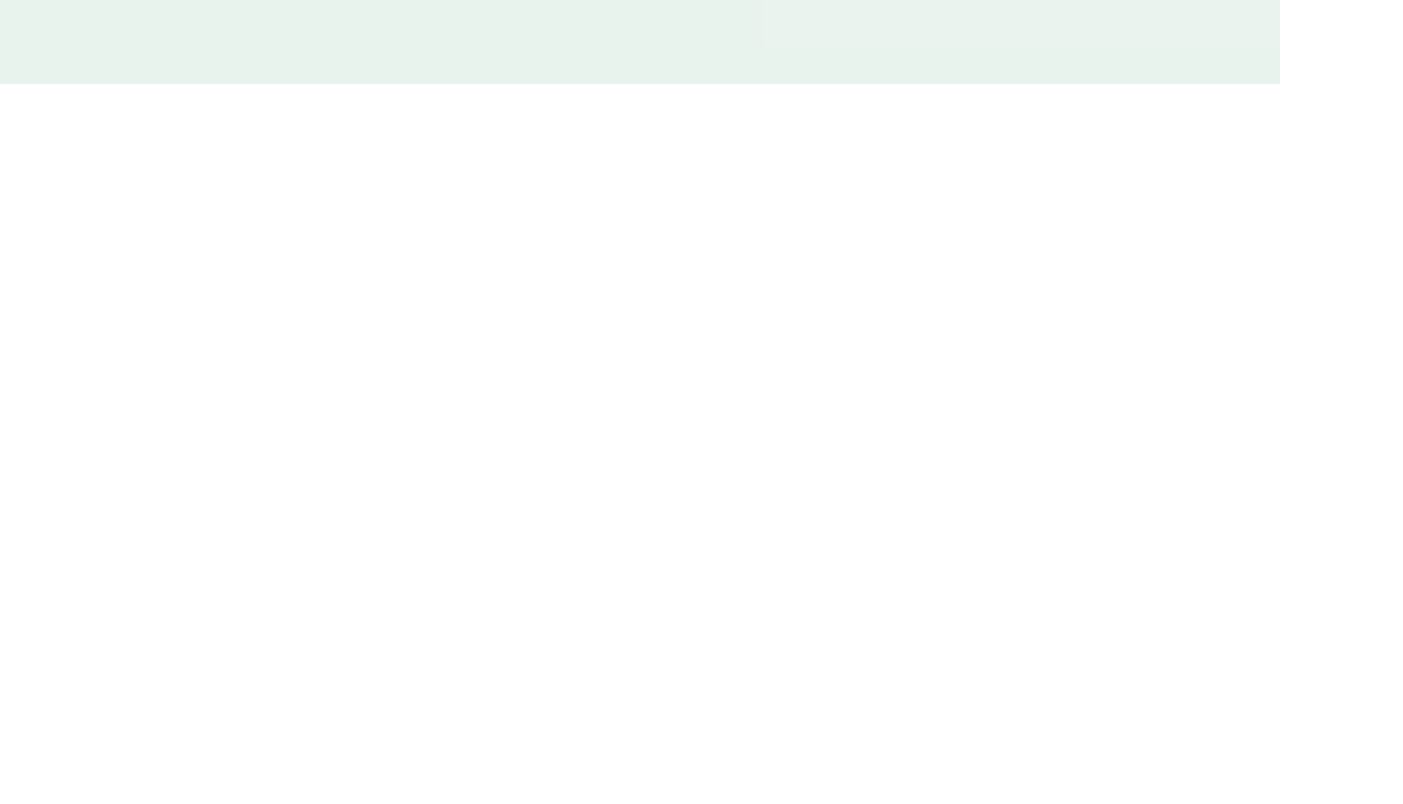
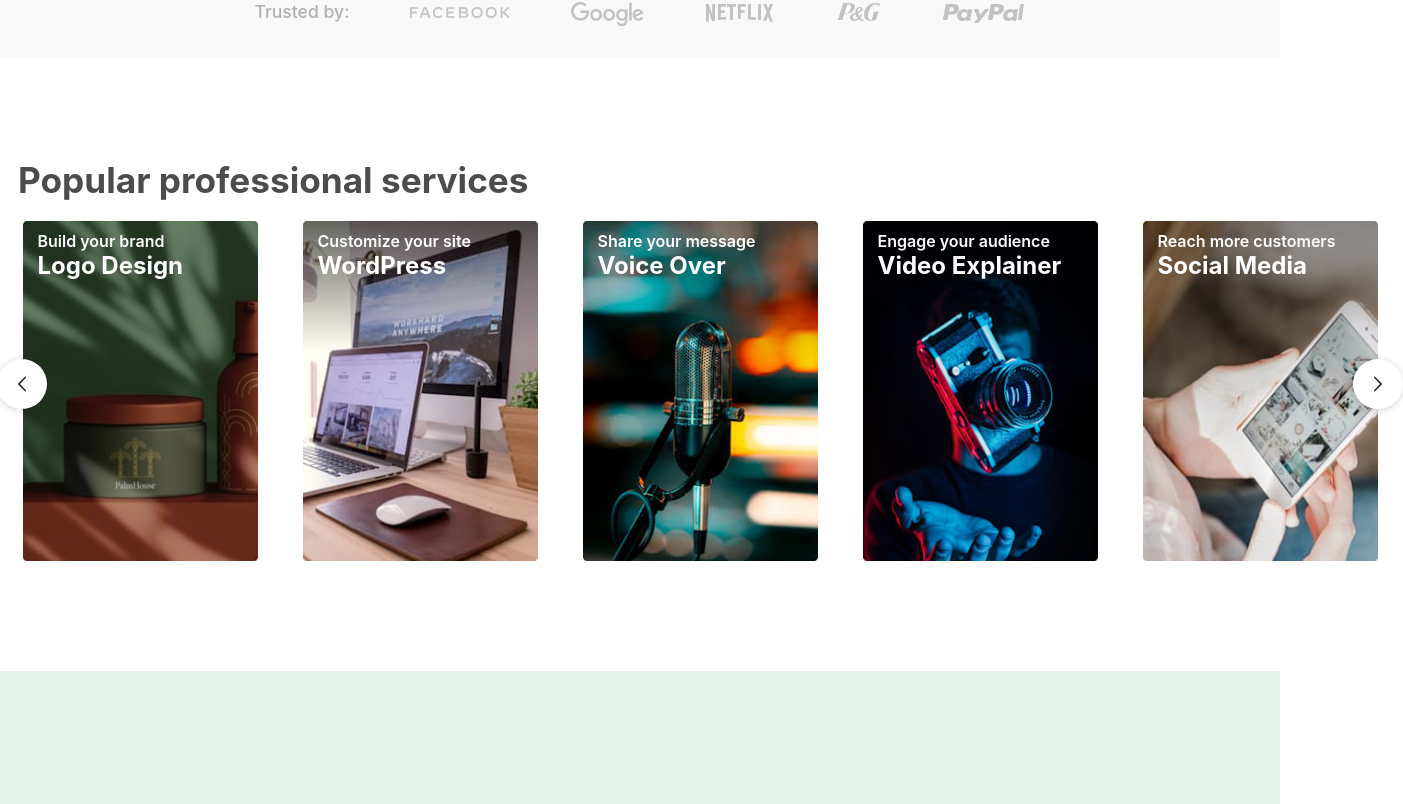
Before and after one commit to sina-olfati/fiverr-sample, a React (Create React App) app: page / in a window 1280 px wide. Shown: the part 716-1520 px from the top of the page, 1403 px wide, since content can reach past the window. Built offline with nearby package versions, Linux system fonts and the light colour scheme; the HTML template or start-up script is replaced by a standard one.

Commit message:
Services: made the shading better

```diff
--- a/src/components/home/Fingertips.css
+++ b/src/components/home/Fingertips.css
@@ -6,6 +6,7 @@
     flex-direction: row;
     align-items: center;
     justify-content: space-between;
+    font-family: Arial, Helvetica, sans-serif;;
 }
 
 .fingertips-container .texts {
@@ -59,7 +60,6 @@
 }
 
 .fingertips-container .video {
-    border: solid 1px;
     width: 50%;
     display: flex;
     align-items: center;
--- a/src/components/home/Services.css
+++ b/src/components/home/Services.css
@@ -2,7 +2,7 @@
     position: relative;
     width: 1400px;
     margin: 80px auto;
-    padding: 0 0 100px 0;
+    padding: 0 0 30px 0;
 }
 
 .services-container {
@@ -16,7 +16,7 @@
 }
 
 .services-container h1 {
-    color: rgba(0, 0, 0, 0.8);
+    color: rgba(0, 0, 0, 0.7);
     font-size: 2.2rem;
     margin: 20px 18px;
 }
@@ -44,17 +44,36 @@
     position: relative;
     width: 235px;
     height: 340px;
-    border-radius: 5px;
+    border-radius: 2px;
     background-color: gray;
     overflow: hidden;
+    transition: 0.5s;
 }
 
-.services-container .item:hover::before {
+.services-container .item .shadow {
+    position: absolute;
+    inset: 0;
+    background-color: rgba(255, 255, 255, 0.0);
+    transition: 0.5s;
+}
+.services-container .item .shadow:hover {
+    background-color: rgba(255, 255, 255, 0.15);
+}
+
+
+
+/* .services-container .item:hover::before {
     content: '';
     position: absolute;
     inset: 0;
     background-color: rgba(255, 255, 255, 0.1);
+    animation: whiter 0.5s;
 }
+
+@keyframes whiter {
+    from {background-color: rgba(255, 255, 255, 0.0)}
+    to {background-color: rgba(255, 255, 255, 0.1)}
+  } */
 
 .services-container .item img {
     width: 100%;
@@ -94,11 +113,11 @@
 
 
 .services .right-button {
-    right: -8px;
+    right: -3px;
     top: 220px;
 }
 .services .left-button {
-    left: -8px;
+    left: -3px;
     top: 220px;
 }
 
--- a/src/components/home/Services.js
+++ b/src/components/home/Services.js
@@ -27,6 +27,7 @@ const Services = () => {
 
         <div className='one'>
             <div className='item'>
+                <div className='shadow'></div>
                     <img src={a1} />
                 <div className='texts'>
                     <p>Build your brand</p>
@@ -34,6 +35,7 @@ const Services = () => {
                 </div>
             </div>
             <div className='item'>
+                <div className='shadow'></div>
                 <img src={a2} />
                 <div className='texts'>
                     <p>Customize your site</p>
@@ -41,6 +43,7 @@ const Services = () => {
                 </div>
             </div>
             <div className='item'>
+                <div className='shadow'></div>
                 <img src={a3} />
                 <div className='texts'>
                     <p>Share your message</p>
@@ -48,6 +51,7 @@ const Services = () => {
                 </div>
             </div>
             <div className='item'>
+                <div className='shadow'></div>
                 <img src={a4} />
                 <div className='texts'>
                     <p>Engage your audience</p>
@@ -55,6 +59,7 @@ const Services = () => {
                 </div>
             </div>
             <div className='item'>
+                <div className='shadow'></div>
                 <img src={a5} />
                 <div className='texts'>
                     <p>Reach more customers</p>
@@ -65,6 +70,7 @@ const Services = () => {
 
         <div className='two'>
         <div className='item'>
+            <div className='shadow'></div>
                     <img src={a6} />
                 <div className='texts'>
                     <p>Unlock growth online</p>
@@ -72,6 +78,7 @@ const Services = () => {
                 </div>
             </div>
             <div className='item'>
+                <div className='shadow'></div>
                 <img src={a7} />
                 <div className='texts'>
                     <p>Color your dreams</p>
@@ -79,6 +86,7 @@ const Services = () => {
                 </div>
             </div>
             <div className='item'>
+                <div className='shadow'></div>
                 <img src={a8} />
                 <div className='texts'>
                     <p>Go global</p>
@@ -86,6 +94,7 @@ const Services = () => {
                 </div>
             </div>
             <div className='item'>
+                <div className='shadow'></div>
                 <img src={a9} />
                 <div className='texts'>
                     <p>Learn your business</p>
@@ -93,6 +102,7 @@ const Services = () => {
                 </div>
             </div>
             <div className='item'>
+                <div className='shadow'></div>
                 <img src={a10} />
                 <div className='texts'>
                     <p>Showcase your story</p>
--- a/src/pages/Home.js
+++ b/src/pages/Home.js
@@ -10,9 +10,9 @@ import Fingertips from '../components/home/Fingertips'
 const Home = () => {
   return (
     <div>
-      {/* <Header />
+      <Header />
       <Trusted />
-      <Services /> */}
+      <Services />
       <Fingertips />
 
       <Navbar />
```
Lines whose indentation alone changed are shown as unchanged.
